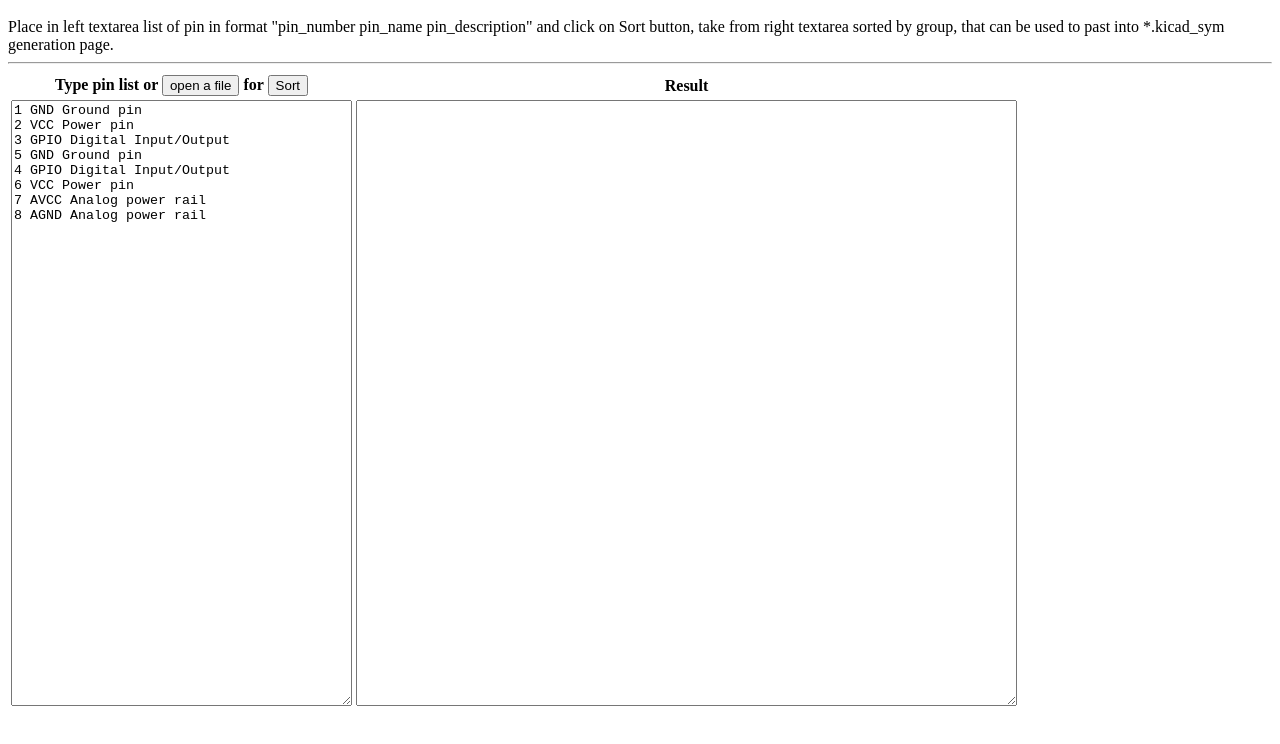
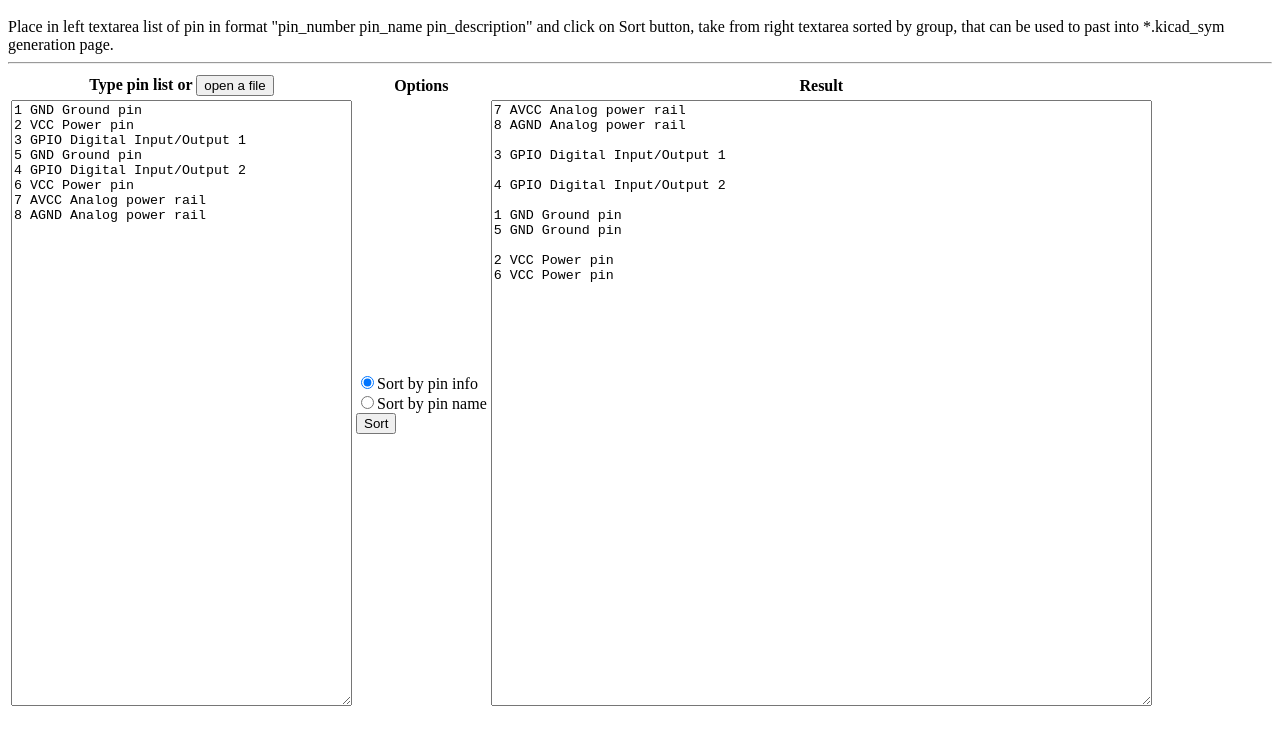
Before and after one commit to gpav3l/web_helpers, a plain HTML site: page pin_grouping.html in a window 1280 px wide. Both pictures are taken after a click on the button "Sort". Shown: the part 48-792 px from the top of the page. Drawn offline with Linux system fonts and the light colour scheme.

Commit message:
Finish with pin grouping

```diff
--- a/pin_grouping.html
+++ b/pin_grouping.html
@@ -1,14 +1,23 @@
 <script>
+	/*!
+	 * Print out file content into input textarea
+	 */
 	function dispFile(contents) {
 	  document.getElementById('pin_list').innerHTML=contents
 	}
 
+	/*!
+	 * Catch file select
+	 */
 	function clickElem(elem) {
 		var eventMouse = document.createEvent("MouseEvents")
 		eventMouse.initMouseEvent("click", true, false, window, 0, 0, 0, 0, 0, false, false, false, false, 0, null)
 		elem.dispatchEvent(eventMouse)
 	}
 
+	/*!
+	 * Show open file dialog
+	 */
 	function openFile(func) {
 		readFile = function(e) {
 			var file = e.target.files[0];
@@ -34,10 +43,71 @@
 	}
 
 	/*!
+	 * Parse raw input to pin number, pin name and pin description
+	 */
+	function parse_input(raw_text) {
+		parsed_list=[]
+		line_list=raw_text.split('\n')
+
+		line_list.forEach(function(item, index) {
+			temp = item.split(/\s+/);
+			if(temp.length >= 3) parsed_list.push({id: temp[0], name: temp[1], info: temp.slice(2).join(' ')})
+		});
+
+		return parsed_list;
+	};
+
+	/*!
+	 * Sort pin by info field
+	 */
+	function sort_by_info(list){
+		list.sort(function(a,b){
+			if(a.info < b.info) { return -1; }
+			if(a.info > b.info) { return 1; }
+			return 0;
+		});
+
+		ret_text = `${list[0]["id"]} ${list[0]["name"]} ${list[0]["info"]}\r\n`
+		for(i=1; i<list.length; i++){
+			if(list[i-1]["info"] != list[i]["info"]) ret_text += "\r\n"
+			ret_text += `${list[i]["id"]} ${list[i]["name"]} ${list[i]["info"]}\r\n`
+		}
+
+		return ret_text;
+	};
+
+	/*!
+	 * Sort pin by name field
+	 */
+	function sort_by_name(list){
+		list.sort(function(a,b){
+			if(a.name < b.name) { return -1; }
+			if(a.name > b.name) { return 1; }
+			return 0;
+		});
+
+		ret_text = `${list[0]["id"]} ${list[0]["name"]} ${list[0]["info"]}\r\n`
+		for(i=1; i<list.length; i++){
+			if(list[i-1]["name"] != list[i]["name"]) ret_text += "\r\n"
+			ret_text += `${list[i]["id"]} ${list[i]["name"]} ${list[i]["info"]}\r\n`
+		}
+
+		return ret_text;
+	};
+
+	/*!
 	 *  Main process for build kicad symbol structure
 	 */
 	function process(){
+		list = parse_input(document.getElementById("pin_list").value)
+		res_ouput = ""
 
+		if(document.getElementById("sort_by_info").checked)
+			res_output = sort_by_info(list);
+		else if(document.getElementById("sort_by_name").checked)
+			res_output = sort_by_name(list);
+
+		document.getElementById("output").value = res_output;
 	};
 </script>
 
@@ -47,18 +117,24 @@
 	<hr>
 	<div><table>
 		<tr>
-			<th>Type pin list or <button onclick="openFile(dispFile)">open a file</button> for <input type="button" value="Sort" onclick="process()"></th>
+			<th>Type pin list or <button onclick="openFile(dispFile)">open a file</button></th>
+			<th>Options</th>
 			<th>Result</th>
 		</tr>
 		<tr>
 			<td><textarea id="pin_list" rows="40" cols="40">1 GND Ground pin
 2 VCC Power pin
-3 GPIO Digital Input/Output
+3 GPIO Digital Input/Output 1
 5 GND Ground pin
-4 GPIO Digital Input/Output
+4 GPIO Digital Input/Output 2
 6 VCC Power pin
 7 AVCC Analog power rail
 8 AGND Analog power rail</textarea></td>
+			<td>
+				<input id="sort_by_info" type="radio" name="sort_type" checked="checked">Sort by pin info<br>
+				<input id="sort_by_name" type="radio" name="sort_type">Sort by pin name<br>
+				<input type="button" value="Sort" onclick="process()"><br>
+			</td>
 			<td><textarea id="output" rows="40" cols="80" readonly></textarea></td>
 		</tr>
 	</table></div>
```
